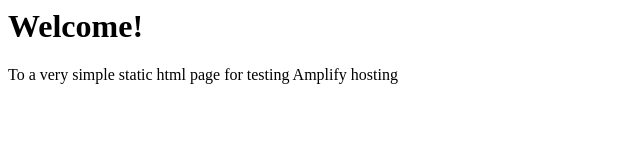
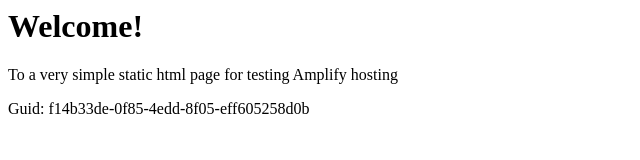
Before and after one commit to aws-aemilia-kix/Github-PR-Commit-Integration-Test-DoNotTouch-GitHubAutoBuildCanaryTest-v1-preprod-ap-northeast-3, a website: page src/index.html in a window 1280 px wide. Shown: the whole page, without its empty margins (0-640 px from the left). Drawn offline with Linux system fonts and the light colour scheme.

Commit message:
commit from integ tests

```diff
--- a/src/index.html
+++ b/src/index.html
@@ -1,3 +1,5 @@
+
+
 <html lang="en">
 
 <head>
@@ -10,6 +12,6 @@
 <body>
     <h1>Welcome!</h1>
     <p>To a very simple static html page for testing Amplify hosting</p>
-</body>
+    <p>Guid: f14b33de-0f85-4edd-8f05-eff605258d0b</p></body>
 
 </html>
```
